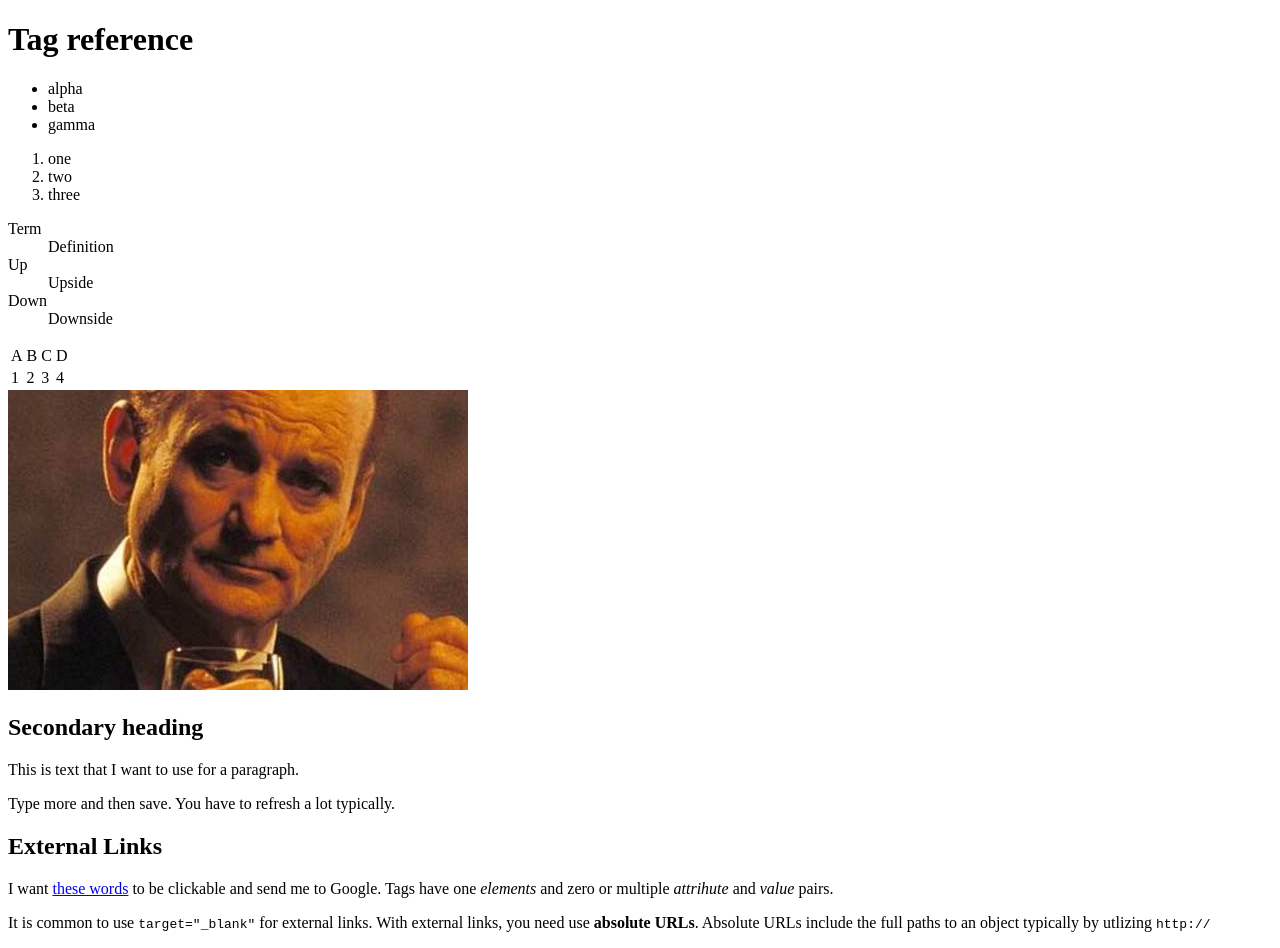
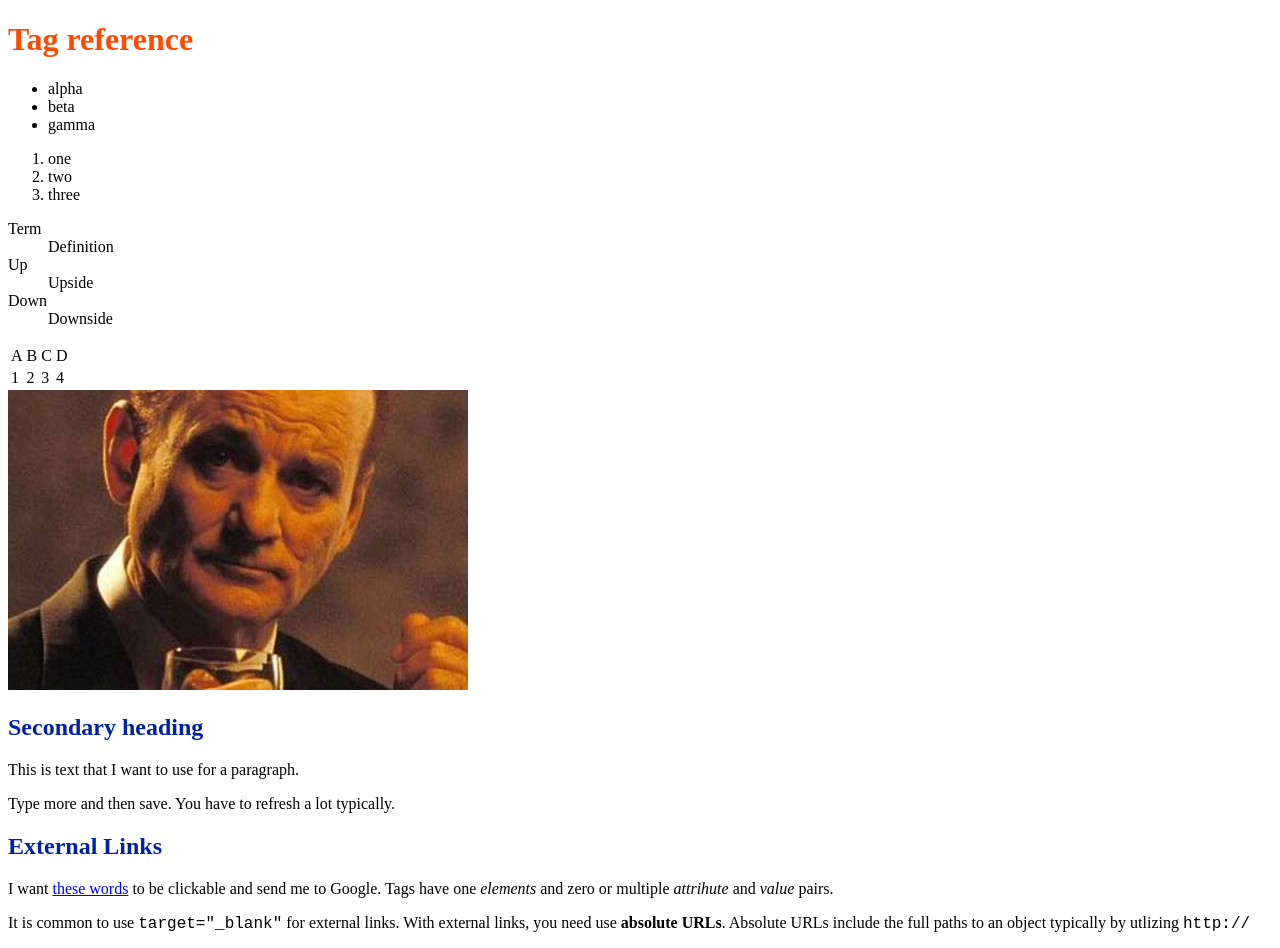
Before and after one commit to mlevey93/mlevey93.github.io, a plain HTML site: page index.html in a window 1280 px wide. Shown: the top 948 px of the page. Drawn offline with Linux system fonts and the light colour scheme.

Commit message:
Basic CSS

```diff
--- /dev/null
+++ b/css/base.css
@@ -0,0 +1,11 @@
+h1 {
+    color: #ff4a00;
+}
+
+h2 {
+    color: #0021a5;
+}
+
+p {
+    font-size: 16px;
+}
--- a/index.html
+++ b/index.html
@@ -1,8 +1,9 @@
 <!DOCTYPE html>
 <html>
     <head>
-        <title>List and Tables</title>
+        <title>CSS</title>
         <meta http-equiv="Content-Type" content="text/html; charset=UTF-8" />
+<link rel="stylesheet" href="css/base.css">
     </head>
     <body>
         <h1>Tag reference</h1>
@@ -28,7 +29,7 @@
             <dd>Downside</dd>
         </dl>
 
-        <table>
+        <table >
             <tr>
                 <td>A</td>
                 <td>B</td>
```
